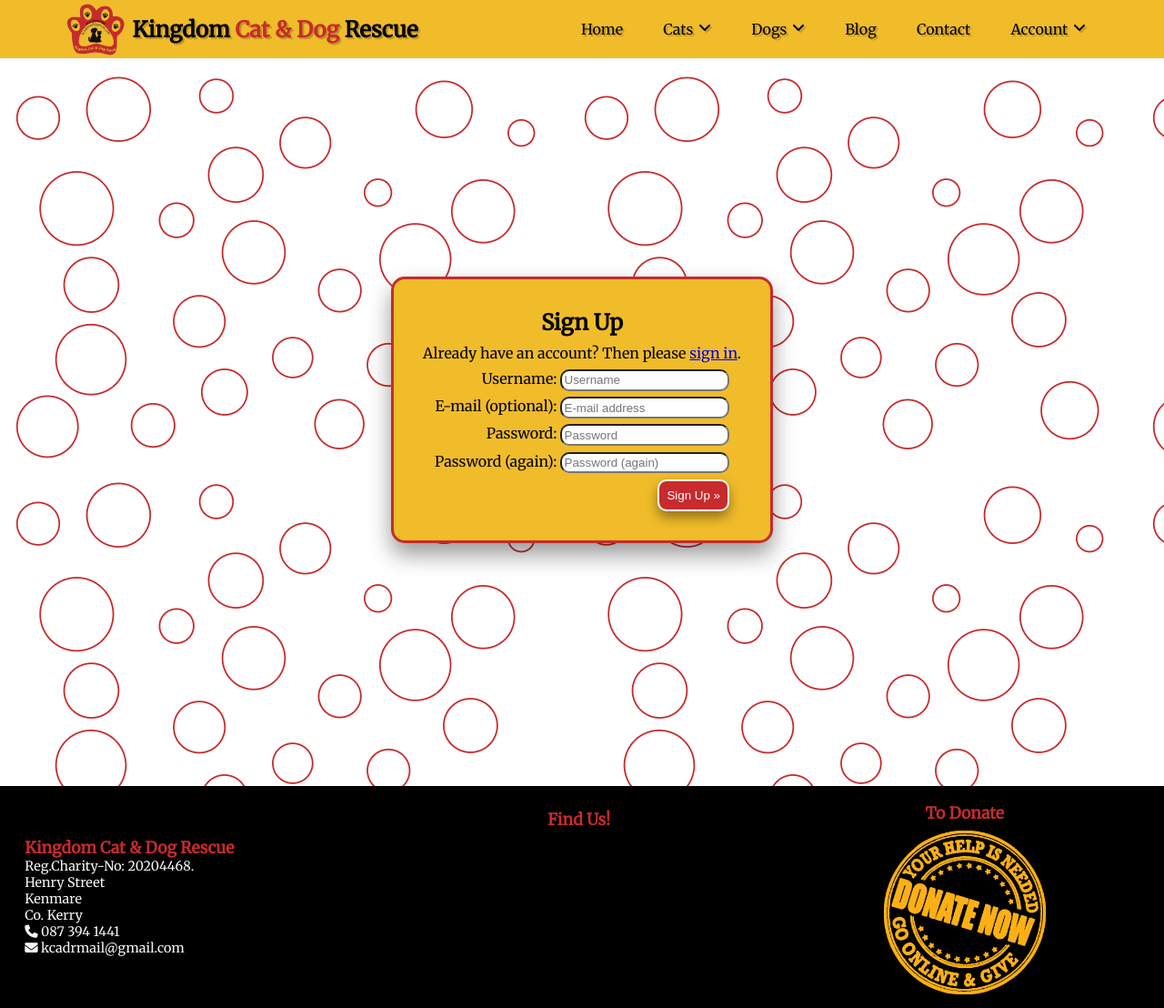
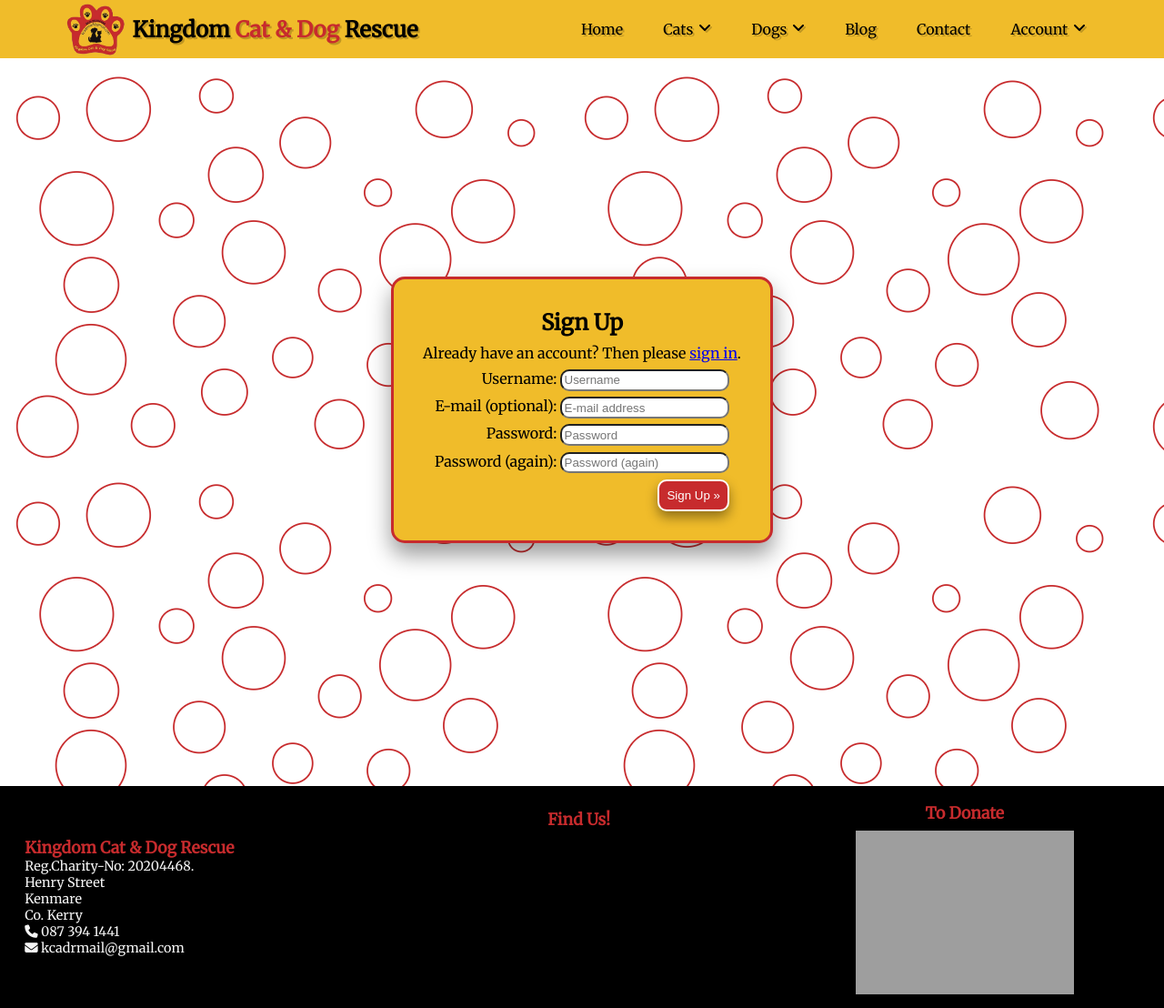
Before and after one commit to Gertobin11/kerry-cat-and-dog-rescue, a Django app: page /accounts/signup/ in a window 1280 px wide. Shown: the whole page at 91% size. Run offline with Django 3.2, Linux system fonts and the light colour scheme; a map, chart or similar area stays blank; some libraries are stand-ins or nearby versions; grey boxes are pictures that could not be loaded.

Commit message:
added cloudinary url files to the project and removed hardcode files in development

```diff
--- a/static/css/style.css
+++ b/static/css/style.css
@@ -470,7 +470,7 @@ nav {
     text-align: center;
     padding-top: 6rem;
     padding-bottom: 8rem;
-    background-image: url(https://res.cloudinary.com/dyg53cwvw/image/upload/v1646233597/jqdbnczjfjtw2vypw8kx.jpg);
+    background-image: url(https://res.cloudinary.com/dyg53cwvw/image/upload/v1647430193/pexels-luca-finardi-7277649_vugbnp.jpg);
     clip-path: polygon(25% 0%, 100% 0%, 75% 100%, 0% 100%);
     background-repeat: no-repeat;
     background-size: cover;
@@ -686,7 +686,7 @@ footer {
 
 .blog-section {
     padding: 2rem;
-    background-image: url(/media/circle-scatter-haikei\ \(5\).png);
+    background-image: url(https://res.cloudinary.com/dyg53cwvw/image/upload/v1647434688/circle-scatter-haikei_5_qbefou.png);
     width: 80%;
     display: flex;
     flex-direction: column;
--- a/templates/base.html
+++ b/templates/base.html
@@ -111,7 +111,8 @@
       <h5>To Donate</h5>
       <div class="donate-link">
         <a href="https://www.idonate.ie/donation_widget/register-donor-anonymous.php?pid=1007" target="_blank">
-          <img src="{{ MEDIA_URL }}donate-654328_640.png" alt="Donate image with link to charity donation website">
+          <img src="https://res.cloudinary.com/dyg53cwvw/image/upload/v1647434834/donate-654328_640_shzxbb.png"
+            alt="Donate image with link to charity donation website">
         </a>
       </div>
     </div>
```
